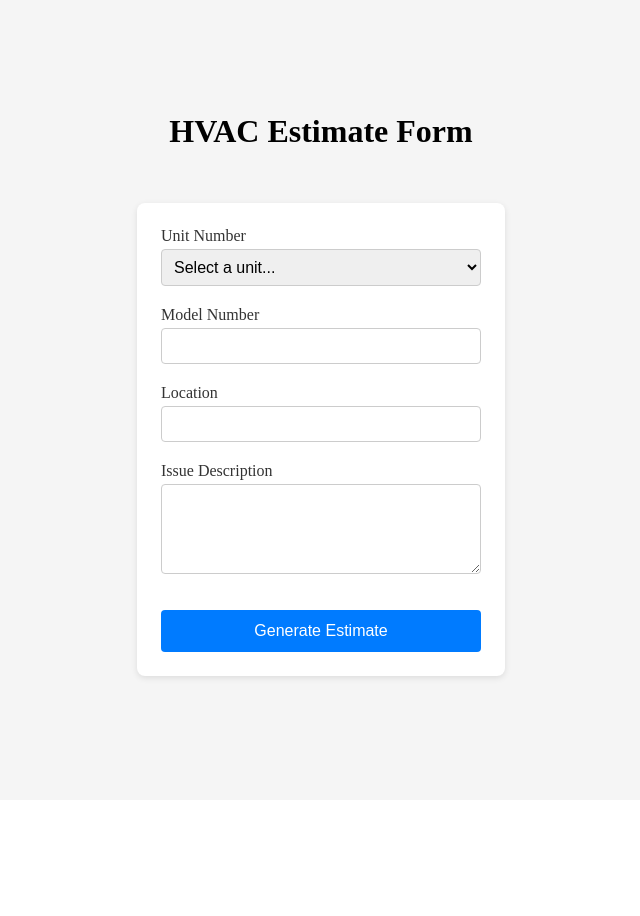
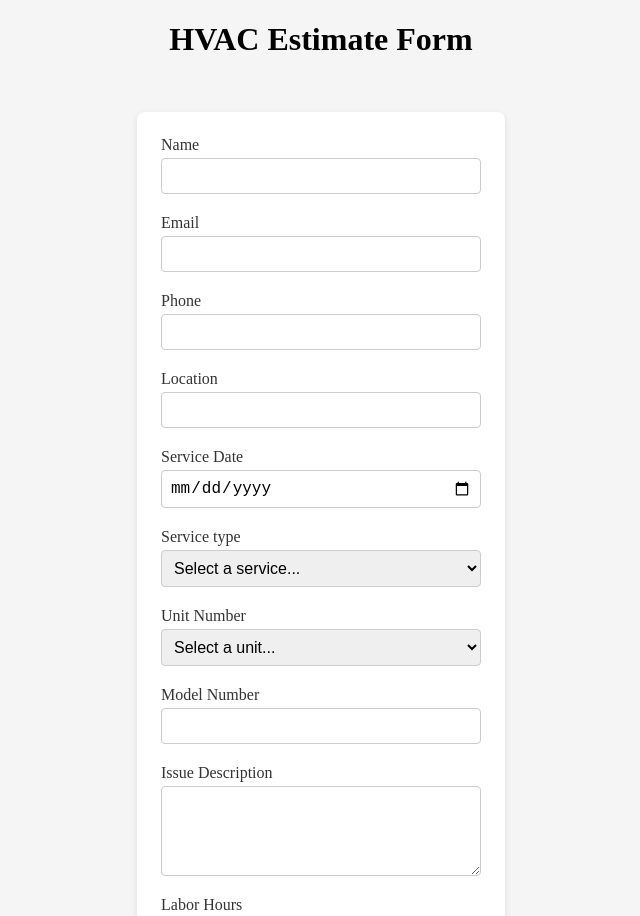
Before and after one commit to KrystianKowalak/hvac-estimate-project, a React (Vite) app in the folder client/: page / in a window 1280 px wide. Shown: the top 916 px of the page, without its empty margins (319-959 px from the left). Before the commit the page ends 800 px from the top, so only its background shows below. Built offline with nearby package versions, Linux system fonts and the light colour scheme.

Commit message:
Added more form feilds.

```diff
--- a/client/src/EstimateForm.jsx
+++ b/client/src/EstimateForm.jsx
@@ -3,10 +3,16 @@ import "./EstimateForm.css";
 
 function EstimateForm() {
     const [formData, setFormData] = useState({
+        customerName: "",
+        customerPhone: "",
+        customerEmail: "",
+        customerLocation: "",
+        date: "",
+        serviceType: "",
         unitNumber: "",
         modelNumber: "",
-        location: "",
         issue: "",
+        laborHours: 1.0
     });
 
     const handleChange = (event) => {
@@ -25,6 +31,65 @@ function EstimateForm() {
 
     return (
         <form className="estimate-form" onSubmit={handleSubmit}>
+            <label htmlFor="customerName">Name</label>
+            <input
+                type="text"
+                id="customerName"
+                name="customerName"
+                value={formData.customerName}
+                onChange={handleChange}
+            />
+
+            <label htmlFor="customerEmail">Email</label>
+            <input
+                type="text"
+                id="customerEmail"
+                name="customerEmail"
+                value={formData.customerEmail}
+                onChange={handleChange}
+            />
+
+            <label htmlFor="customerPhone">Phone</label>
+            <input
+                type="text"
+                id="customerPhone"
+                name="customerPhone"
+                value={formData.customerPhone}
+                onChange={handleChange}
+            />
+
+            <label htmlFor="customerLocation">Location</label>
+            <input
+                type="text"
+                id="customerLocation"
+                name="customerLocation"
+                value={formData.customerLocation}
+                onChange={handleChange}
+            />
+
+            <label htmlFor="date">Service Date</label>
+            <input
+                type="date"
+                id="date"
+                name="date"
+                value={formData.date}
+                onChange={handleChange}
+            />
+
+            <label htmlFor="serviceType">Service type</label>
+            <select
+                id="serviceType"
+                name="serviceType"
+                value={formData.serviceType}
+                onChange={handleChange}
+            >
+                <option value="">Select a service...</option>
+                <option value="Repair">Repair</option>
+                <option value="Installation">Installation</option>
+                <option value="Maintenance">Maintenance</option>
+                <option value="Other">Other</option>
+            </select>
+
             <label htmlFor="unitNumber">Unit Number</label>
             <select
                 id="unitNumber"
@@ -48,15 +113,6 @@ function EstimateForm() {
                 onChange={handleChange}
             />
 
-            <label htmlFor="location">Location</label>
-            <input
-                type="text"
-                id="location"
-                name="location"
-                value={formData.location}
-                onChange={handleChange}
-            />
-
             <label htmlFor="issue">Issue Description</label>
             <textarea
                 id="issue"
@@ -66,6 +122,17 @@ function EstimateForm() {
                 onChange={handleChange}
             />
 
+            <label htmlFor="laborHours">Labor Hours</label>
+            <input
+                type="number"
+                id="laborHours"
+                name="laborHours"
+                value={formData.laborHours}
+                onChange={handleChange}
+                min="0"
+                step="0.5"
+            />
+
             <button type="submit">Generate Estimate</button>
         </form>
     );
```
